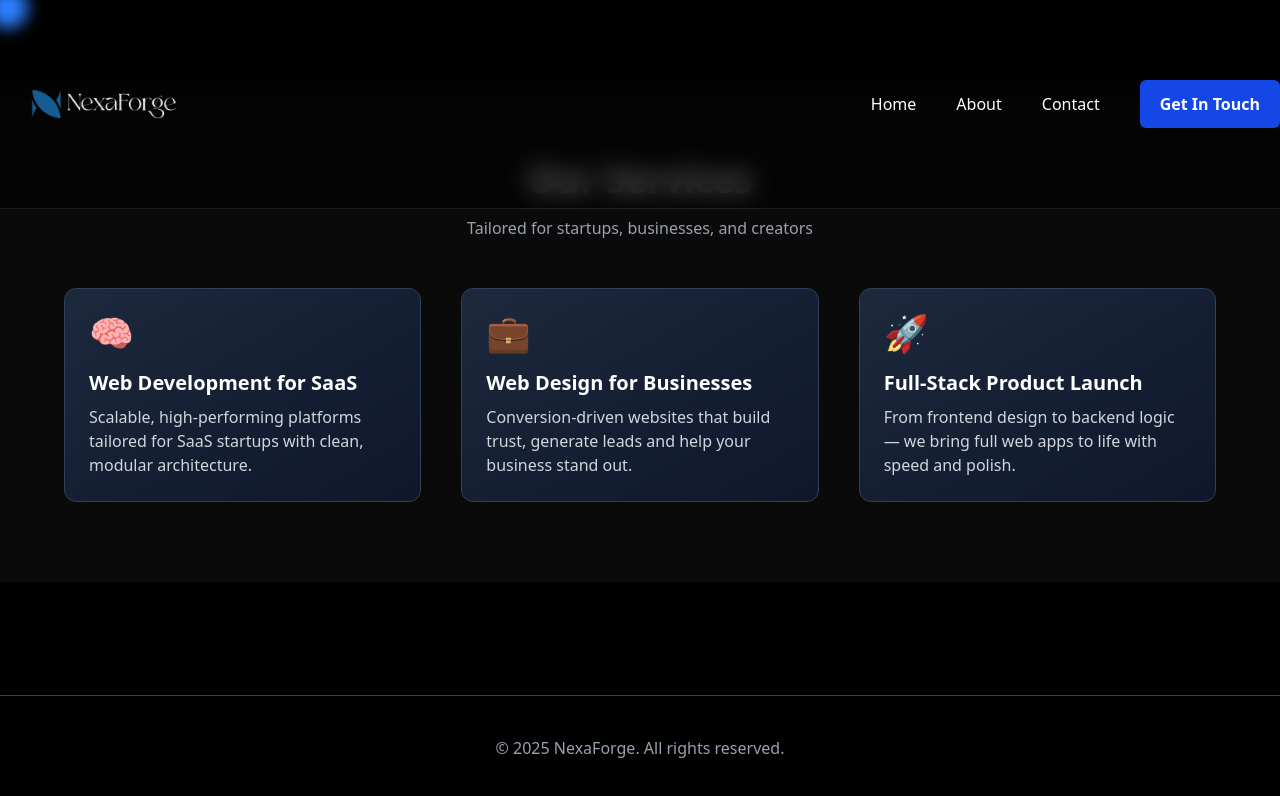
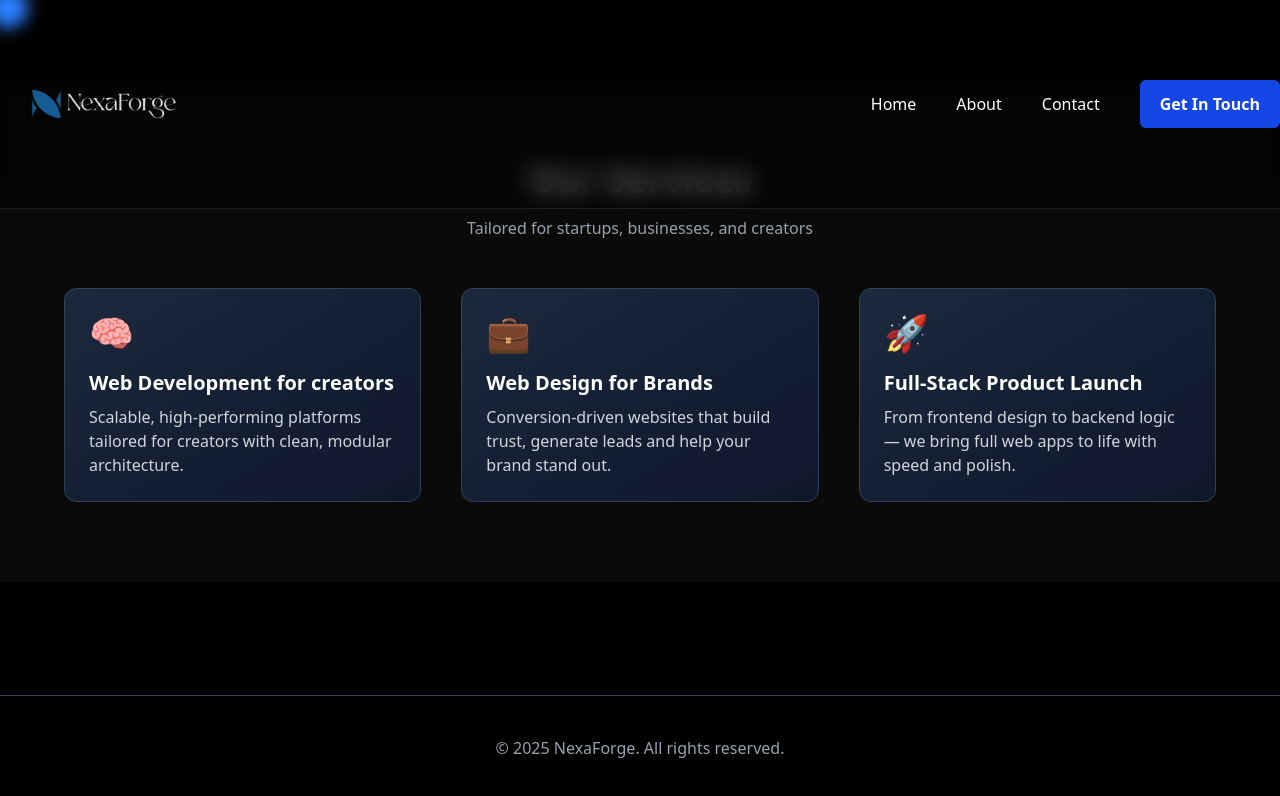
Before and after one commit to DaveInnovator/nexaforge-agency, a React (Vite) app: page /services in a window 1280 px wide. Shown: the top 796 px of the page. Built offline with nearby package versions, Linux system fonts and the light colour scheme.

Commit message:
Update Services.jsx

```diff
--- a/src/pages/Services.jsx
+++ b/src/pages/Services.jsx
@@ -2,13 +2,13 @@ import { motion } from "framer-motion";
 
 const services = [
   {
-    title: "Web Development for SaaS",
-    desc: "Scalable, high-performing platforms tailored for SaaS startups with clean, modular architecture.",
+    title: "Web Development for creators",
+    desc: "Scalable, high-performing platforms tailored for creators with clean, modular architecture.",
     icon: "🧠"
   },
   {
-    title: "Web Design for Businesses",
-    desc: "Conversion-driven websites that build trust, generate leads and help your business stand out.",
+    title: "Web Design for Brands",
+    desc: "Conversion-driven websites that build trust, generate leads and help your brand stand out.",
     icon: "💼"
   },
   {
```
